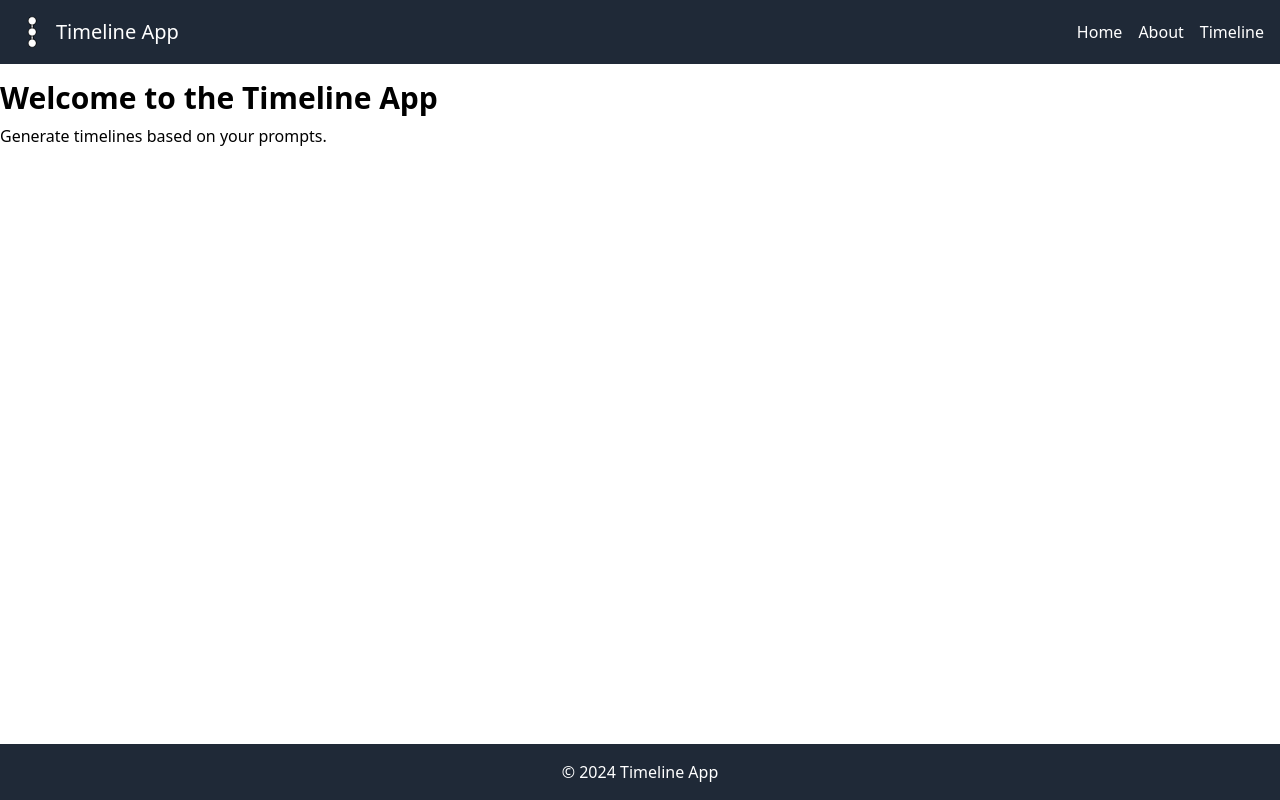
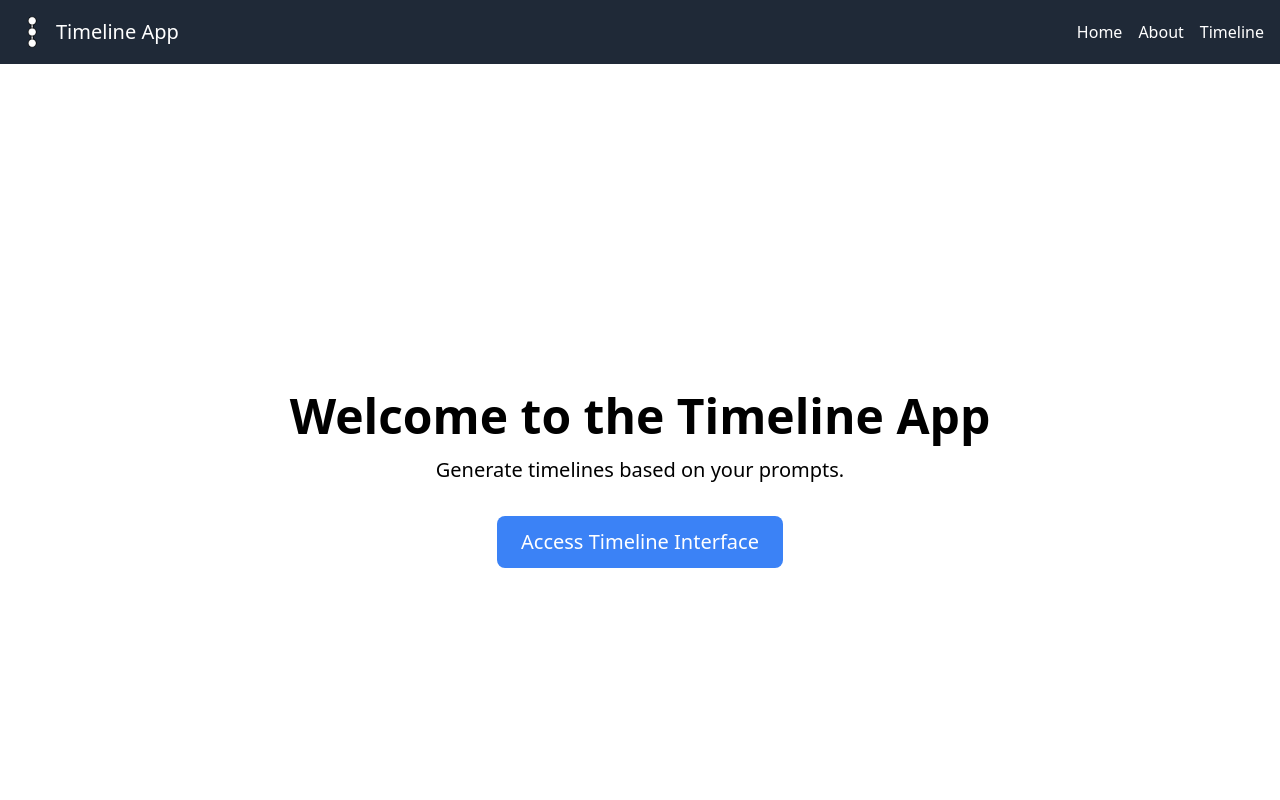
Before and after one commit to louispaulet/timeline_frontend, a React (Vite) app in the folder timeline_frontend/: page / in a window 1280 px wide. Shown: the top 800 px of the page. Built offline with nearby package versions, Linux system fonts and the light colour scheme.

Commit message:
update wording in all pages, add button in homepage to direct towards main interface

```diff
--- a/timeline_frontend/src/pages/About.jsx
+++ b/timeline_frontend/src/pages/About.jsx
@@ -2,9 +2,27 @@ import React from 'react';
 
 const About = () => {
   return (
-    <div className="container mx-auto mt-4">
-      <h1 className="text-3xl font-bold">About Us</h1>
-      <p className="mt-2">This app generates historical timelines based on user prompts using the Groq API.</p>
+    <div className="container mx-auto mt-4 flex flex-col items-center justify-center min-h-screen">
+      <h1 className="text-5xl font-bold text-center">About Us</h1>
+      <p className="mt-4 text-xl text-left max-w-3xl">
+        Welcome to the Timeline App! Our application allows users to generate historical timelines based on their prompts.
+        We leverage the Groq API for free LLM (Large Language Model) inference to process your prompts and return a detailed JSON
+        representation of the timeline. This timeline data is then displayed using a robust timeline library in React, offering an
+        interactive and visually appealing way to explore historical events.
+      </p>
+      <p className="mt-4 text-xl text-left max-w-3xl">
+        The process is simple:
+        <ol className="list-decimal list-inside mt-2">
+          <li>Enter your prompt detailing the events or period you are interested in.</li>
+          <li>We send this prompt to the Groq API, which utilizes its advanced language model to infer and generate a comprehensive timeline.</li>
+          <li>The API returns a JSON object containing the timeline data.</li>
+          <li>Our application then uses this data to render an interactive timeline using a powerful React timeline library.</li>
+        </ol>
+      </p>
+      <p className="mt-4 text-xl text-left max-w-3xl">
+        This seamless integration provides a user-friendly interface to explore and visualize historical events, making it easier
+        to understand and learn from the past.
+      </p>
     </div>
   );
 }
--- a/timeline_frontend/src/pages/Home.jsx
+++ b/timeline_frontend/src/pages/Home.jsx
@@ -1,10 +1,14 @@
 import React from 'react';
+import { Link } from 'react-router-dom';
 
 const Home = () => {
   return (
-    <div className="container mx-auto mt-4">
-      <h1 className="text-3xl font-bold">Welcome to the Timeline App</h1>
-      <p className="mt-2">Generate timelines based on your prompts.</p>
+    <div className="container mx-auto mt-4 flex flex-col items-center justify-center min-h-screen">
+      <h1 className="text-5xl font-bold text-center">Welcome to the Timeline App</h1>
+      <p className="mt-4 text-xl text-center">Generate timelines based on your prompts.</p>
+      <Link to="/timeline" className="mt-8 bg-blue-500 text-white px-6 py-3 rounded-lg text-xl">
+        Access Timeline Interface
+      </Link>
     </div>
   );
 }
--- a/timeline_frontend/src/pages/Timeline.jsx
+++ b/timeline_frontend/src/pages/Timeline.jsx
@@ -28,7 +28,7 @@ const Timeline = () => {
 
   return (
     <div className="container mx-auto mt-8 px-4 max-w-4xl">
-      <h1 className="text-5xl font-bold text-left text-blue-600 mb-4">Universal Timeline Generator</h1>
+      <h1 className="text-5xl font-bold text-left mb-4">Timeline Generator</h1>
       <p className="text-xl text-left text-gray-700 mb-8">
         Enter any topic, and this tool will generate a detailed timeline for you. Whether it's historical events, recipes, or personal biographies, get a clear and structured timeline instantly.
       </p>
```
